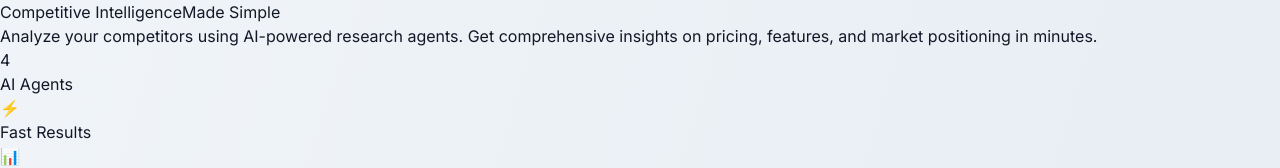
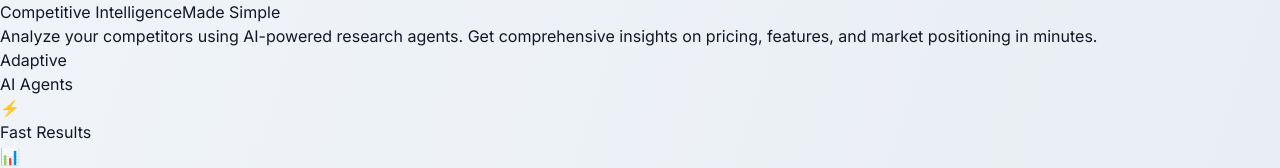
Before and after one commit to Rohanchaudhari98/Tavily-LangGraph, a React app in the folder frontend/: page / in a window 1280 px wide. Shown: the top 168 px of the page. Built offline with nearby package versions, Linux system fonts and the light colour scheme; no server answers; the HTML template or start-up script is replaced by a standard one.

Commit message:
Minor UI fixes

```diff
--- a/frontend/src/pages/HomePage.jsx
+++ b/frontend/src/pages/HomePage.jsx
@@ -26,7 +26,7 @@ export default function HomePage() {
           {/* Quick stats */}
           <div className="flex justify-center gap-8 text-white mb-12">
             <div className="text-center">
-              <div className="text-4xl font-bold mb-1">4</div>
+              <div className="text-4xl font-bold mb-1">Adaptive</div>
               <div className="text-blue-200 text-sm">AI Agents</div>
             </div>
             <div className="text-center">
@@ -70,7 +70,7 @@ export default function HomePage() {
                 AI-Powered Research
               </h3>
               <p className="text-gray-600 leading-relaxed">
-                4 specialized agents work together to gather comprehensive intelligence from multiple sources, ensuring thorough and accurate analysis.
+                Specialized AI agents dynamically collaborate based on your query to analyze competitors, pricing, features, and market signals with high precision.
               </p>
             </div>
 
```
